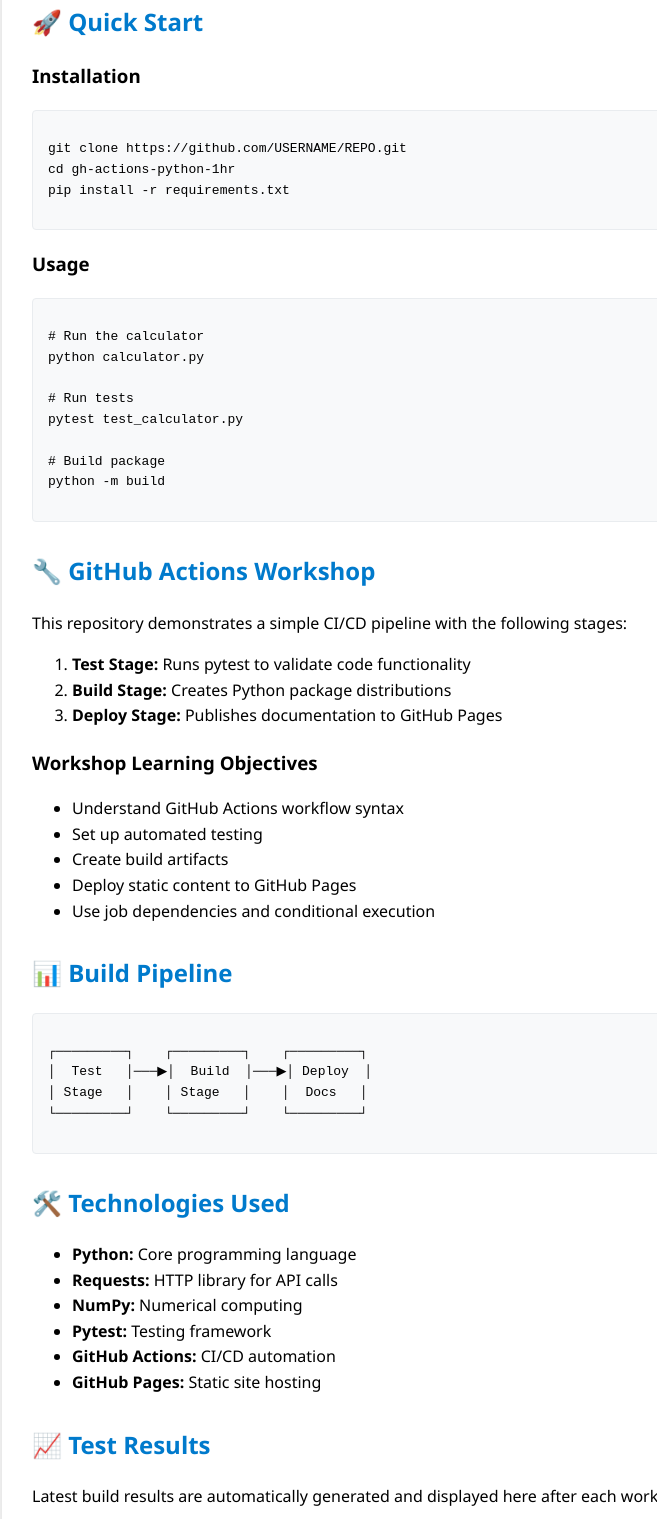
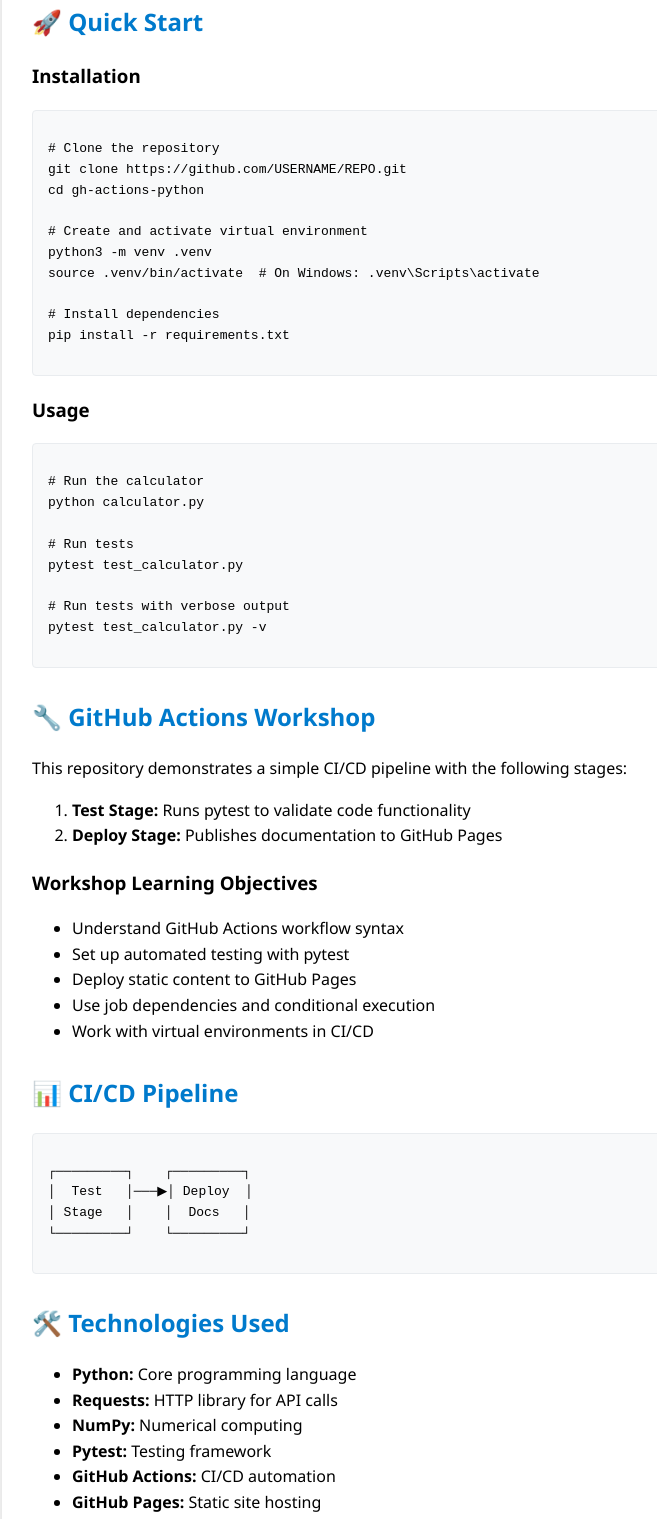
Before and after one commit to em-cap/gh-actions-python, a plain HTML site: page docs/index.html in a window 1280 px wide. Shown: the part 1125-2644 px from the top of the page, without its empty margins (208-865 px from the left). Drawn offline with Linux system fonts and the light colour scheme.

Commit message:
Updated index.html to remove build step in pipeline.

```diff
--- a/docs/index.html
+++ b/docs/index.html
@@ -74,7 +74,7 @@
         <h1>🧮 Calculator Python Package</h1>
 
         <div class="workflow-status">
-            <img src="https://github.com/USERNAME/REPO/workflows/Simple%20Build/badge.svg" alt="Build Status">
+            <img src="https://github.com/USERNAME/REPO/workflows/Python%20CI/badge.svg" alt="CI Status">
             <span class="badge">Python 3.8+</span>
             <span class="badge">MIT License</span>
             <span class="badge">GitHub Actions</span>
@@ -110,8 +110,15 @@
 
         <h3>Installation</h3>
         <div class="code-block">
-<pre>git clone https://github.com/USERNAME/REPO.git
-cd gh-actions-python-1hr
+<pre># Clone the repository
+git clone https://github.com/USERNAME/REPO.git
+cd gh-actions-python
+
+# Create and activate virtual environment
+python3 -m venv .venv
+source .venv/bin/activate  # On Windows: .venv\Scripts\activate
+
+# Install dependencies
 pip install -r requirements.txt</pre>
         </div>
 
@@ -123,8 +130,8 @@ python calculator.py
 # Run tests
 pytest test_calculator.py
 
-# Build package
-python -m build</pre>
+# Run tests with verbose output
+pytest test_calculator.py -v</pre>
         </div>
 
         <h2>🔧 GitHub Actions Workshop</h2>
@@ -132,25 +139,24 @@ python -m build</pre>
 
         <ol>
             <li><strong>Test Stage:</strong> Runs pytest to validate code functionality</li>
-            <li><strong>Build Stage:</strong> Creates Python package distributions</li>
             <li><strong>Deploy Stage:</strong> Publishes documentation to GitHub Pages</li>
         </ol>
 
         <h3>Workshop Learning Objectives</h3>
         <ul>
             <li>Understand GitHub Actions workflow syntax</li>
-            <li>Set up automated testing</li>
-            <li>Create build artifacts</li>
+            <li>Set up automated testing with pytest</li>
             <li>Deploy static content to GitHub Pages</li>
             <li>Use job dependencies and conditional execution</li>
+            <li>Work with virtual environments in CI/CD</li>
         </ul>
 
-        <h2>📊 Build Pipeline</h2>
+        <h2>📊 CI/CD Pipeline</h2>
         <div class="code-block">
-<pre>┌─────────┐    ┌─────────┐    ┌─────────┐
-│  Test   │───▶│  Build  │───▶│ Deploy  │
-│ Stage   │    │ Stage   │    │  Docs   │
-└─────────┘    └─────────┘    └─────────┘</pre>
+<pre>┌─────────┐    ┌─────────┐
+│  Test   │───▶│ Deploy  │
+│ Stage   │    │  Docs   │
+└─────────┘    └─────────┘</pre>
         </div>
 
         <h2>🛠️ Technologies Used</h2>
@@ -164,7 +170,7 @@ python -m build</pre>
         </ul>
 
         <h2>📈 Test Results</h2>
-        <p>Latest build results are automatically generated and displayed here after each workflow run.</p>
+        <p>Latest test results are automatically generated and displayed here after each workflow run.</p>
 
         <div class="highlight">
             <strong>💡 Pro Tip:</strong> Fork this repository and follow along with the workshop to get hands-on experience with GitHub Actions!
@@ -190,7 +196,7 @@ python -m build</pre>
             const parts = currentUrl.split('/');
             const username = parts[2].split('.')[0];
             const repo = parts[3];
-            badge.src = `https://github.com/${username}/${repo}/workflows/Simple%20Build/badge.svg`;
+            badge.src = `https://github.com/${username}/${repo}/workflows/Python%20CI/badge.svg`;
         }
     </script>
 </body>
```
